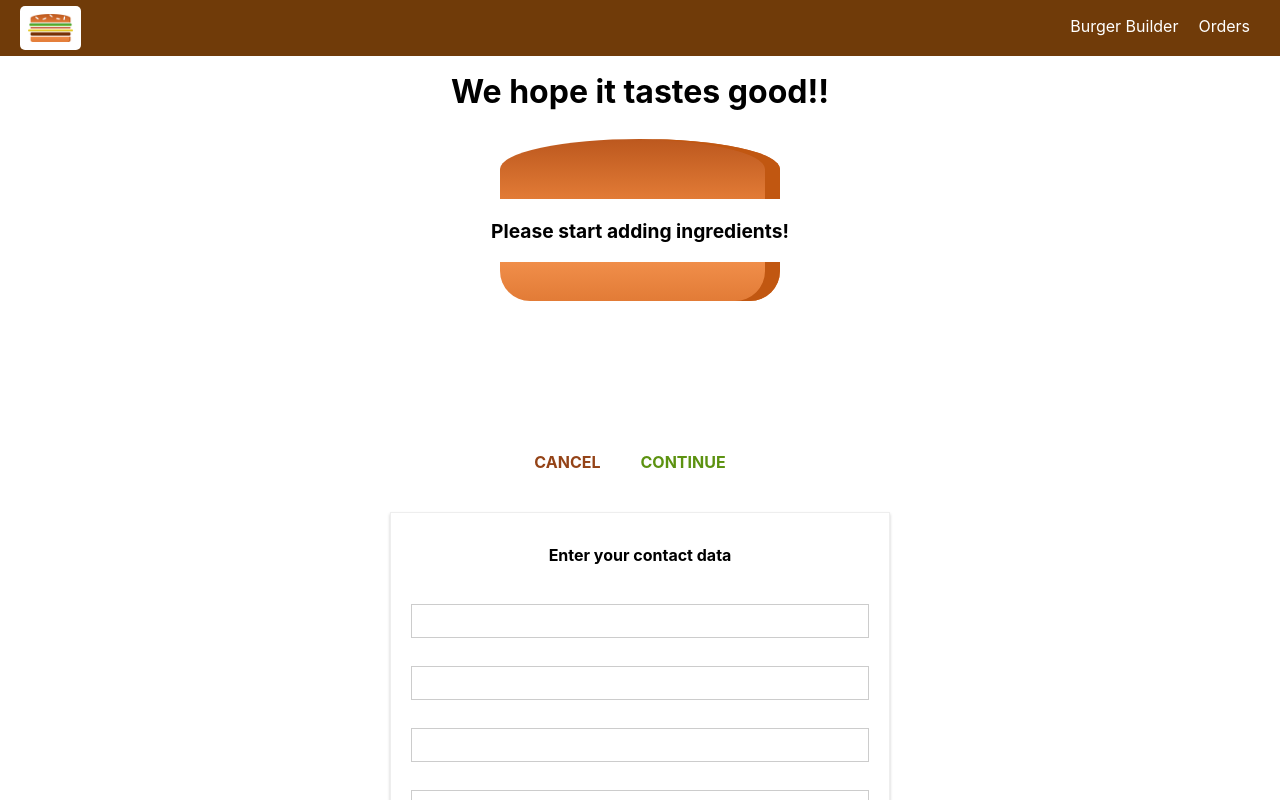
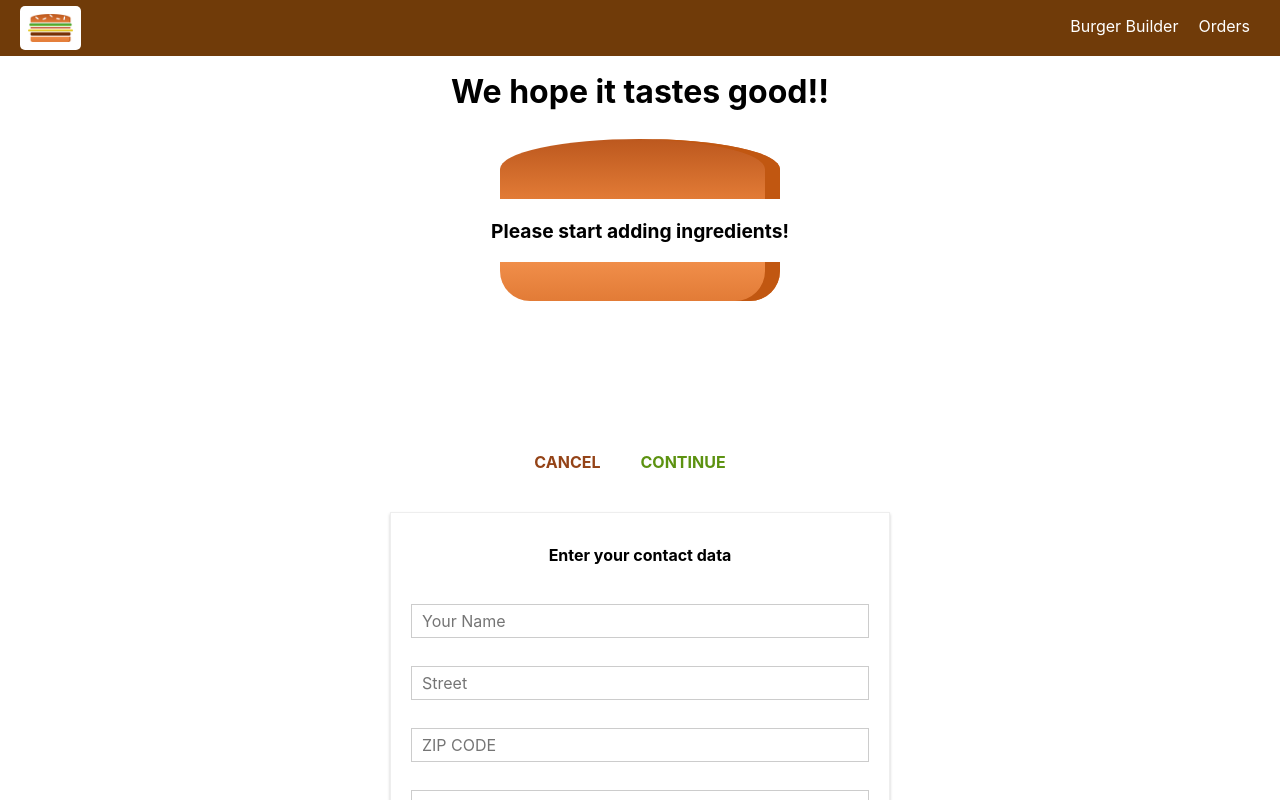
Before and after one commit to Gadai007/BURGER-APP, a React (Create React App) app: page /checkout in a window 1280 px wide. Both pictures are taken after a click on the button "CONTINUE". Shown: the top 800 px of the page. Built offline with nearby package versions, Linux system fonts and the light colour scheme.

Commit message:
form validation module complete

```diff
--- a/src/components/UI/Button/Button.js
+++ b/src/components/UI/Button/Button.js
@@ -4,7 +4,8 @@ import classes from './button.module.css'
 
 const button = (props) => (
 <button className={[classes.Button, classes[props.BtnType]].join(' ')}
-        onClick={props.clicked}>
+        onClick={props.clicked}
+        disabled={props.disabled}>
     {props.children}
     </button>
 )
--- a/src/components/UI/Button/button.module.css
+++ b/src/components/UI/Button/button.module.css
@@ -15,6 +15,11 @@
     padding-left: 0;
 }
 
+.Button:disabled{
+    color: #ccc;
+    cursor: not-allowed;
+}
+
 .Success {
     color: #5C9210;
 }
--- a/src/components/UI/Input/Input.js
+++ b/src/components/UI/Input/Input.js
@@ -4,22 +4,41 @@ import classes from './input.module.css'
 const input = (props) => {
 
     let inputElement = null
+    const inputClasses = [classes.InputElement]
+    if(props.invalid && props.shouldValidate && props.touched){
+        inputClasses.push(classes.Invalid)
+    }
 
     switch(props.elementType){
         case('input'):
             inputElement = <input
-                className={classes.InputElement}
+            onChange={props.changed}
+                className={inputClasses.join(' ')}
                 {...props.elementConfig}
                 value={props.value}/>
             break
         case('textarea'):
             inputElement = <textarea
-                className={classes.InputElement}
+            onChange={props.changed}
+                className={inputClasses.join(' ')}
                 {...props.elementConfig}
                 value={props.value}/>
             break
+        case('select'):
+            inputElement = (<select
+                onChange={props.changed}
+                className={inputClasses.join(' ')}
+                value={props.value}>
+                {props.elementConfig.options.map(option => (
+                    <option key={option.value} value={option.value}>
+                        {option.displayValue}
+                    </option>
+                ))}
+                </select>)
+            break
         default:
-            inputElement = <input className={classes.InputElement}
+            inputElement = <input className={inputClasses.join(' ')}
+            onChange={props.changed}
             {...props.elementConfig}
             value={props.value}/>
     }
--- a/src/components/UI/Input/input.module.css
+++ b/src/components/UI/Input/input.module.css
@@ -25,3 +25,8 @@
     outline: none;
     background-color: #ccc;
 }
+
+.Invalid{
+    border: 1px solid red;
+    background-color: rgb(248, 138, 125);
+}
--- a/src/containers/Checkout/ContactData/ContactData.js
+++ b/src/containers/Checkout/ContactData/ContactData.js
@@ -16,7 +16,12 @@ class ContactData extends Component{
                         type: 'text',
                         placeholder: 'Your Name'
                 },
-                value: ''
+                value: '',
+                validation: {
+                    required: true
+                },
+                valid: false,
+                touched: false
             },
             street: {
                 elementType: 'input',
@@ -24,7 +29,12 @@ class ContactData extends Component{
                         type: 'text',
                         placeholder: 'Street'
                 },
-                value: ''
+                value: '',
+                validation: {
+                    required: true
+                },
+                valid: false,
+                touched: false
             },
             zipCode: {
                 elementType: 'input',
@@ -32,7 +42,14 @@ class ContactData extends Component{
                         type: 'text',
                         placeholder: 'ZIP CODE'
                 },
-                value: ''
+                value: '',
+                validation: {
+                    required: true,
+                    minLength: 5,
+                    maxLength: 5
+                },
+                valid: false,
+                touched: false
             },
             country: {
                 elementType: 'input',
@@ -40,7 +57,12 @@ class ContactData extends Component{
                         type: 'text',
                         placeholder: 'Country'
                 },
-                value: ''
+                value: '',
+                validation: {
+                    required: true
+                },
+                valid: false,
+                touched: false
             },
             email: {
                 elementType: 'input',
@@ -48,8 +70,12 @@ class ContactData extends Component{
                         type: 'email',
                         placeholder: 'Your Mail'
                 },
-                value: ''
+                value: '',
+                validation: {
+                    required: true
                 },
+                valid: false,
+                touched: false
             },
             deliveryMethod: {
                 elementType: 'select',
@@ -59,27 +85,26 @@ class ContactData extends Component{
                            {value: 'cheapest', displayValue: 'Cheapest'}
                        ]
                 },
-            value: ''
+                validation: {},
+                value: '',
+                valid: true
             },
+        },
+        formIsValid: false,
         loading: false
     }
 
     orderHandler = (event) => {
         event.preventDefault()
         this.setState({ loading: true})
+        const formData = {}
+        for(let formElementIdentifier in this.state.orderForm){
+            formData[formElementIdentifier] = this.state.orderForm[formElementIdentifier].value
+        }
         const order = {
             ingredients: this.props.ingredients,
             price: this.props.price,
-            customer: {
-                name: 'Debayan Debnath',
-                address: {
-                    street: 'Indranagar',
-                    zipCode: '1234',
-                    country: 'India',
-                },
-                email: 'hola@gmail.com'
-            },
-            deliveryMethod: 'fastest'
+            orderData: formData
         }
 
         axios.post('/orders.json', order)
@@ -92,15 +117,65 @@ class ContactData extends Component{
             })
     }
 
+    checkValidity = (value, rules) => {
+        let isValid = true
+
+        if(!rules){
+            return true
+        }
+        if(rules.required){
+            isValid = !value.trim() !== '' && isValid
+        }
+
+        if(rules.minLength){
+            isValid = value.length >= rules.minLength && isValid
+        }
+
+        if(rules.maxLength){
+            isValid = value.length <= rules.maxLength && isValid
+        }
+        return isValid
+    }
+
+    inputChangeHandler = (event, inputIdentifier) => {
+        const updatedOrderForm = {...this.state.orderForm}
+        const updatedFormElement = {...updatedOrderForm[inputIdentifier]}
+        updatedFormElement.value = event.target.value
+        updatedFormElement.valid = this.checkValidity(updatedFormElement.value, updatedFormElement.validation)
+        updatedFormElement.touched = true
+        updatedOrderForm[inputIdentifier] = updatedFormElement
+
+        let formIsValid = true
+        for(let inputIdentifier in updatedOrderForm){
+            formIsValid = updatedOrderForm[inputIdentifier].valid && formIsValid
+        }
+        this.setState({ orderForm: updatedOrderForm, formIsValid: formIsValid})
+    }
+
     render(){
 
+        const formElementsArray = []
+        for(let key in this.state.orderForm){
+            formElementsArray.push({
+                id: key,
+                config: this.state.orderForm[key]
+            })
+        }
+
         let form = (
-            <form>
-                    <Input inputtype='input' type='text' name='name' placeholder='Your Name'/>
-                    <Input inputtype='input' type='email' name='email' placeholder='Your Mail'/>
-                    <Input inputtype='input' type='text' name='street' placeholder='Your Street'/>
-                    <Input inputtype='input' type='text' name='postalCode' placeholder='Your Postal Code'/>
-                    <Button BtnType='Success' clicked={this.orderHandler}>ORDER</Button>
+            <form onSubmit={this.orderHandler}>
+               {formElementsArray.map(formElement => (
+                   <Input
+                   key={formElement.id}
+                   changed={(event) => this.inputChangeHandler(event, formElement.id)}
+                   elementType={formElement.config.elementType}
+                   elementConfig={formElement.config.elementConfig}
+                   value={formElement.config.value}
+                   invalid={!formElement.config.valid}
+                   shouldValidate={formElement.config.validation}
+                   touched={formElement.config.touched}/>
+               ))}
+              <Button BtnType='Success' disabled={!this.state.formIsValid}>ORDER</Button>
             </form>
         )
 
```
Lines whose indentation alone changed are shown as unchanged.
